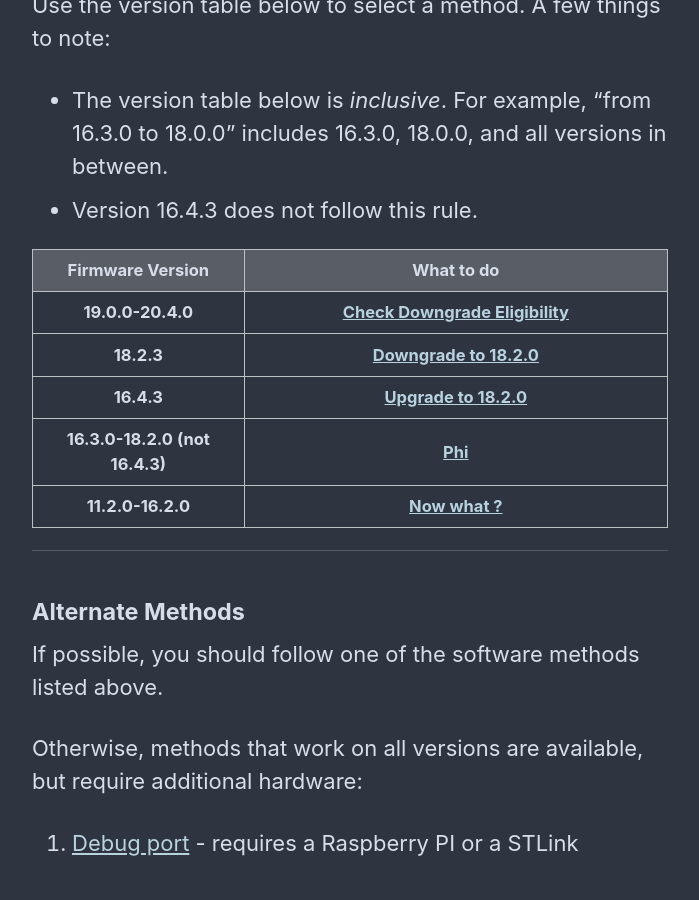
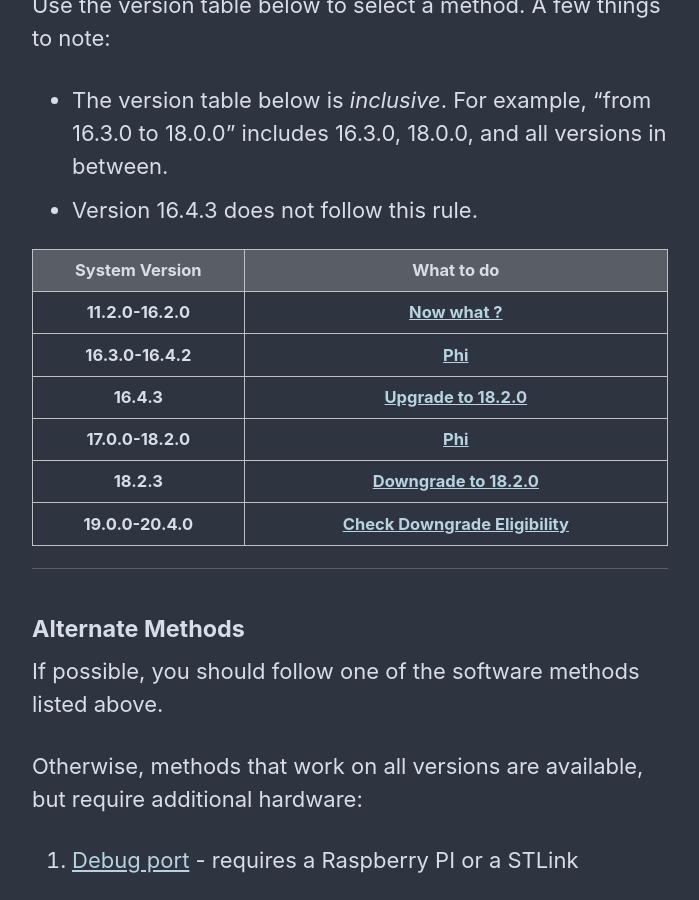
Before and after one commit to Omega-Numworks/Omega-Guide, a Jekyll site: the page built from _pages/en_US/get-started.md, in a window 1280 px wide and 900 px high, scrolled down 3566 px. Shown: the whole window, without its empty margins (290-989 px from the left). Built offline with Jekyll 4.4.1, drawn with Linux system fonts in a browser that asks for light colours; comment, search, counter and statistics services are not loaded.

Commit message:
Update get-started.md

```diff
--- a/_pages/en_US/get-started.md
+++ b/_pages/en_US/get-started.md
@@ -77,30 +77,34 @@ Use the version table below to select a method. A few things to note:
   </colgroup>
   <thead>
     <tr>
-      <th style="text-align: center">Firmware Version</th>
+      <th style="text-align: center">System Version</th>
       <th style="text-align: center">What to do</th>
     </tr>
   </thead>
   <tbody>
     <tr>
-      <td style="text-align: center; font-weight: bold;">19.0.0-20.4.0</td>
-      <td style="text-align: center; font-weight: bold;"><a href="check-downgrade-eligibility">Check Downgrade Eligibility</a></td>
+      <td style="text-align: center; font-weight: bold;">11.2.0-16.2.0</td>
+      <td style="text-align: center; font-weight: bold;"><a href="n0110-now-what">Now what ?</a></td>
+    </tr>
+    <tr>
+      <td style="text-align: center; font-weight: bold;">16.3.0-16.4.2</td>
+      <td style="text-align: center; font-weight: bold;"><a href="phi">Phi</a></td>
+    </tr>
+    <tr>
+      <td style="text-align: center; font-weight: bold;">16.4.3</td>
+      <td style="text-align: center; font-weight: bold;"><a href="downgrade-18-2-0">Upgrade to 18.2.0</a></td>
+    </tr>
+    <tr>
+      <td style="text-align: center; font-weight: bold;">17.0.0-18.2.0</td>
+      <td style="text-align: center; font-weight: bold;"><a href="phi">Phi</a></td>
     </tr>
     <tr>
       <td style="text-align: center; font-weight: bold;">18.2.3</td>
       <td style="text-align: center; font-weight: bold;"><a href="downgrade-18-2-0">Downgrade to 18.2.0</a></td>
     </tr>
     <tr>
-      <td style="text-align: center; font-weight: bold;">16.4.3</td>
-      <td style="text-align: center; font-weight: bold;"><a href="downgrade-18-2-0">Upgrade to 18.2.0</a></td>
-    </tr>
-    <tr>
-      <td style="text-align: center; font-weight: bold;">16.3.0-18.2.0 (not 16.4.3)</td>
-      <td style="text-align: center; font-weight: bold;"><a href="phi">Phi</a></td>
-    </tr>
-    <tr>
-      <td style="text-align: center; font-weight: bold;">11.2.0-16.2.0</td>
-      <td style="text-align: center; font-weight: bold;"><a href="n0110-now-what">Now what ?</a></td>
+      <td style="text-align: center; font-weight: bold;">19.0.0-20.4.0</td>
+      <td style="text-align: center; font-weight: bold;"><a href="check-downgrade-eligibility">Check Downgrade Eligibility</a></td>
     </tr>
   </tbody>
 </table>
```
